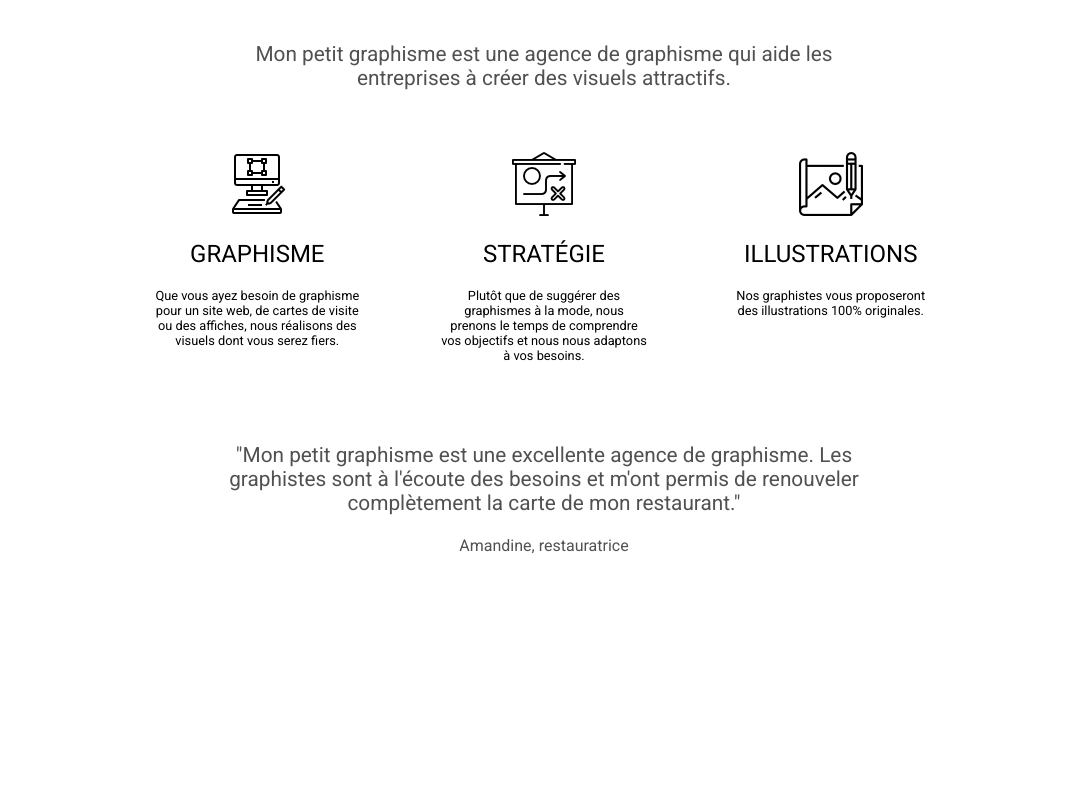
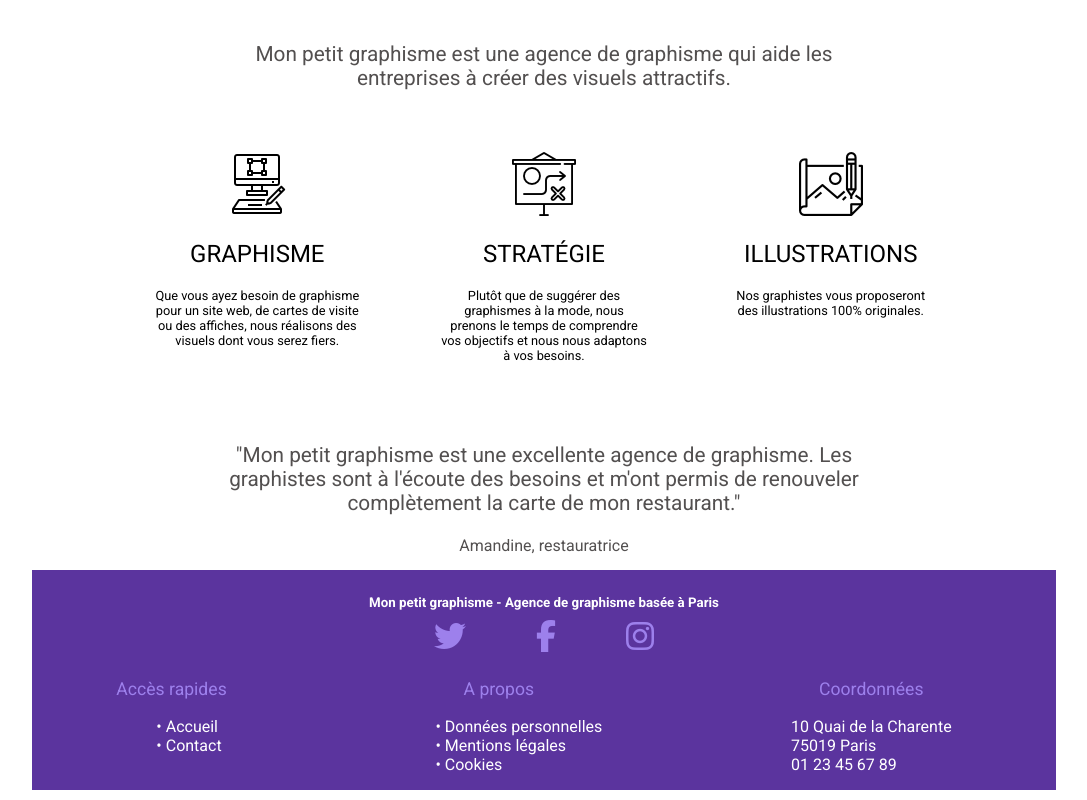
Before and after one commit to JohanSannier/DevEtMoi, a plain HTML site: page index.html in a window 1280 px wide. Shown: the part 521-1321 px from the top of the page, without its empty margins (96-1183 px from the left). Before the commit the page ends 1091 px from the top, so only its background shows below. Drawn offline with Linux system fonts and the light colour scheme.

Commit message:
Footer codé

```diff
--- a/index.html
+++ b/index.html
@@ -9,6 +9,7 @@
     <link rel="preconnect" href="https://fonts.gstatic.com" crossorigin>
     <link href="https://fonts.googleapis.com/css2?family=Roboto:wght@300;400;500;700&display=swap" rel="stylesheet">
     <link rel="stylesheet" href="styles.css">
+    <script src="https://kit.fontawesome.com/44409f3fe0.js" crossorigin="anonymous"></script>
     <title>Mon petit graphisme</title>
 </head>
 
@@ -57,6 +58,37 @@
             </figure>
         </section>
     </main>
+    <footer>
+        <div class="copyright">Mon petit graphisme - Agence de graphisme basée à Paris</div>
+        <div class="social">
+            <a href="#"><i class="fab fa-twitter"></i></a>
+            <a href="#"><i class="fab fa-facebook-f"></i></a>
+            <a href="#"><i class="fab fa-instagram"></i></a>
+        </div>
+        <section class="contact">
+            <article>
+                <h3>Accès rapides</h3>
+                <ul>
+                    <li><a href="#">Accueil</a></li>
+                    <li><a href="#">Contact</a></li>
+                </ul>
+            </article>
+            <article>
+                <h3>A propos</h3>
+                <ul>
+                    <li><a href="#">Données personnelles</a></li>
+                    <li><a href="#">Mentions légales</a></li>
+                    <li><a href="#">Cookies</a></li>
+                </ul>
+            </article>
+            <article class="footer-text">
+                <h3>Coordonnées</h3>
+                <p class="address">10 Quai de la Charente<br>
+                    75019 Paris<br>
+                    01 23 45 67 89</p>
+            </article>
+        </section>
+    </footer>
 </body>
 
 </html>
--- a/styles.css
+++ b/styles.css
@@ -8,7 +8,7 @@ body {
 
 /* Header */
 
-header, ul, nav {
+header, nav ul, nav {
     display: flex;
 }
 
@@ -25,11 +25,11 @@ nav {
     align-items: center;
 }
 
-ul {
+nav ul {
     list-style: none;
 }
 
-li {
+nav li {
     margin-left: 2em;
 }
 
@@ -39,7 +39,7 @@ a {
 }
 
 a:hover {
-    color: rgb(140, 0, 255);
+    color: rgb(47, 15, 134);
 }
 
 /* Main */
@@ -81,7 +81,7 @@ h2 {
     font-weight: 400;
 }
 
-article {
+.bullet-points article {
     text-align: center;
     width: 30%;
 }
@@ -109,3 +109,66 @@ figcaption {
 }
 
 /* Footer */
+
+footer {
+    background-color: rgba(91,52,158,255);
+}
+
+article > h3, .social {
+    color: rgb(157, 128, 236);
+}
+
+article li a, .footer-text, .copyright {
+    color:white;
+}
+
+.copyright {
+    font-size: smaller;
+    font-weight: 600;
+    text-align: center;
+    padding-top: 25px;
+}
+
+i {
+    font-size: 2em;
+    margin: 10px 35px;
+    color: rgb(157, 128, 236);
+}
+
+i:hover {
+    color:rgb(47, 15, 134);
+}
+
+.social {
+    display: flex;
+    justify-content: center;
+}
+
+.contact {
+    display: flex;
+    margin-bottom: 10px;
+    justify-content: space-around;
+}
+
+h3 {
+    font-weight: 400;
+    font-size: 1.1em;
+}
+
+.contact ul {
+    list-style-type: none;
+}
+
+.contact ul li::before {
+    /* Création d'un bullet point pour changer sa couleur */
+    content: "• ";
+    color: white;
+}
+
+article > h3 {
+    text-align: center;
+}
+
+.address {
+    font-size: 1em;
+}
```
